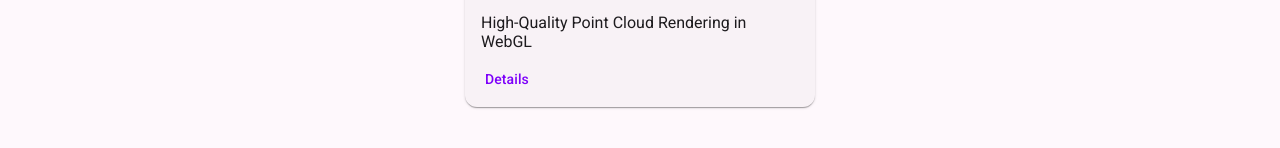
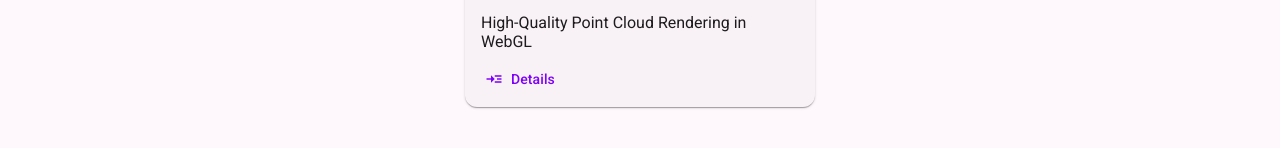
Before and after one commit to nbasargin/homepage, an Angular app: page /home in a window 1280 px wide. Shown: the part 482-630 px from the top of the page. Built offline with nearby package versions, Linux system fonts and the light colour scheme.

Commit message:
add icon, adjust css, update project list

```diff
--- a/src/app/project-card/project-card.ts
+++ b/src/app/project-card/project-card.ts
@@ -4,10 +4,11 @@ import { MatButtonModule } from '@angular/material/button';
 import { MatCardModule } from '@angular/material/card';
 import { RouterModule } from '@angular/router';
 import { ProjectDescription } from '../projects/project-description';
+import { MatIconModule } from '@angular/material/icon';
 
 @Component({
   selector: 'hp-project-card',
-  imports: [CommonModule, MatButtonModule, MatCardModule, RouterModule],
+  imports: [CommonModule, MatButtonModule, MatCardModule, MatIconModule, RouterModule],
   template: `
     @if (projectData(); as projectData) {
       <mat-card>
@@ -21,7 +22,7 @@ import { ProjectDescription } from '../projects/project-description';
         @if (projectData.detailsLink) {
           <mat-card-actions>
             @if (projectData.detailsLink) {
-              <button mat-button [routerLink]="projectData.detailsLink">Details</button>
+              <button mat-button [routerLink]="projectData.detailsLink"><mat-icon>read_more</mat-icon> Details</button>
             }
           </mat-card-actions>
         }
--- a/src/styles.scss
+++ b/src/styles.scss
@@ -79,7 +79,6 @@ body {
 
 .button-row {
   display: flex;
-  gap: 8px;
   margin: 8px 0;
 }
 
```
